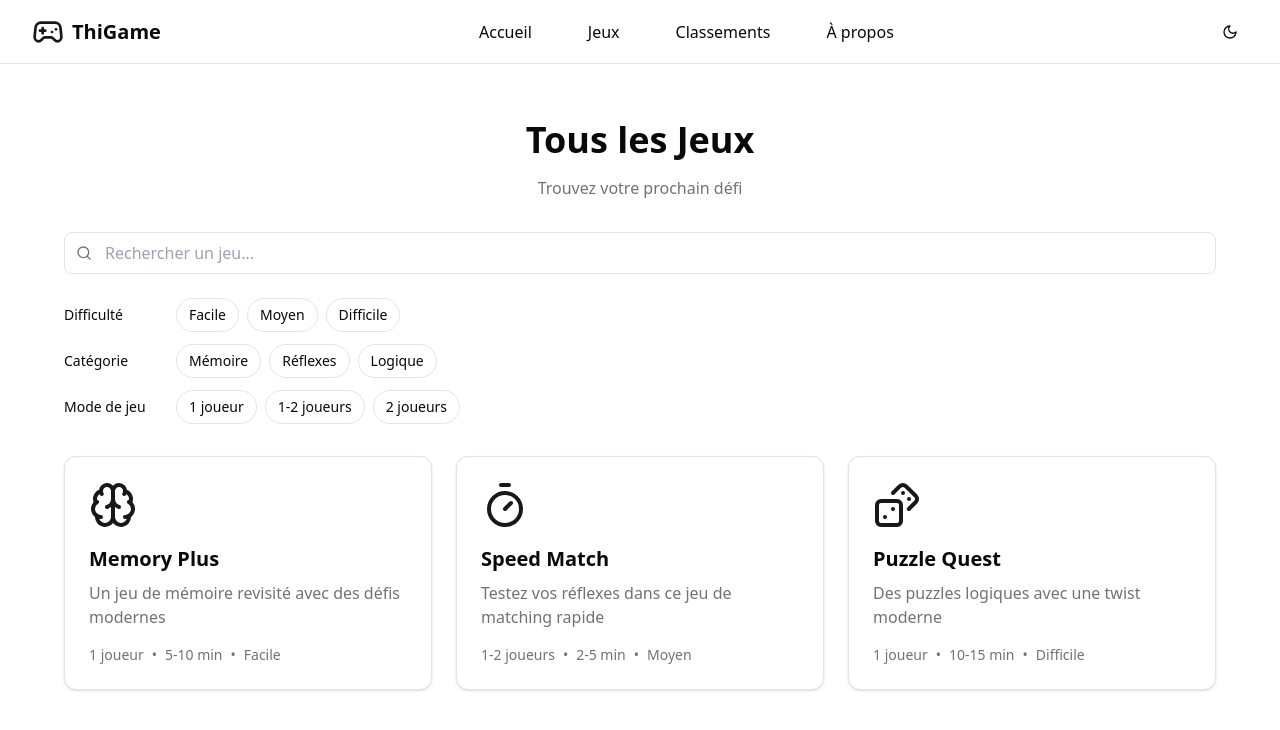
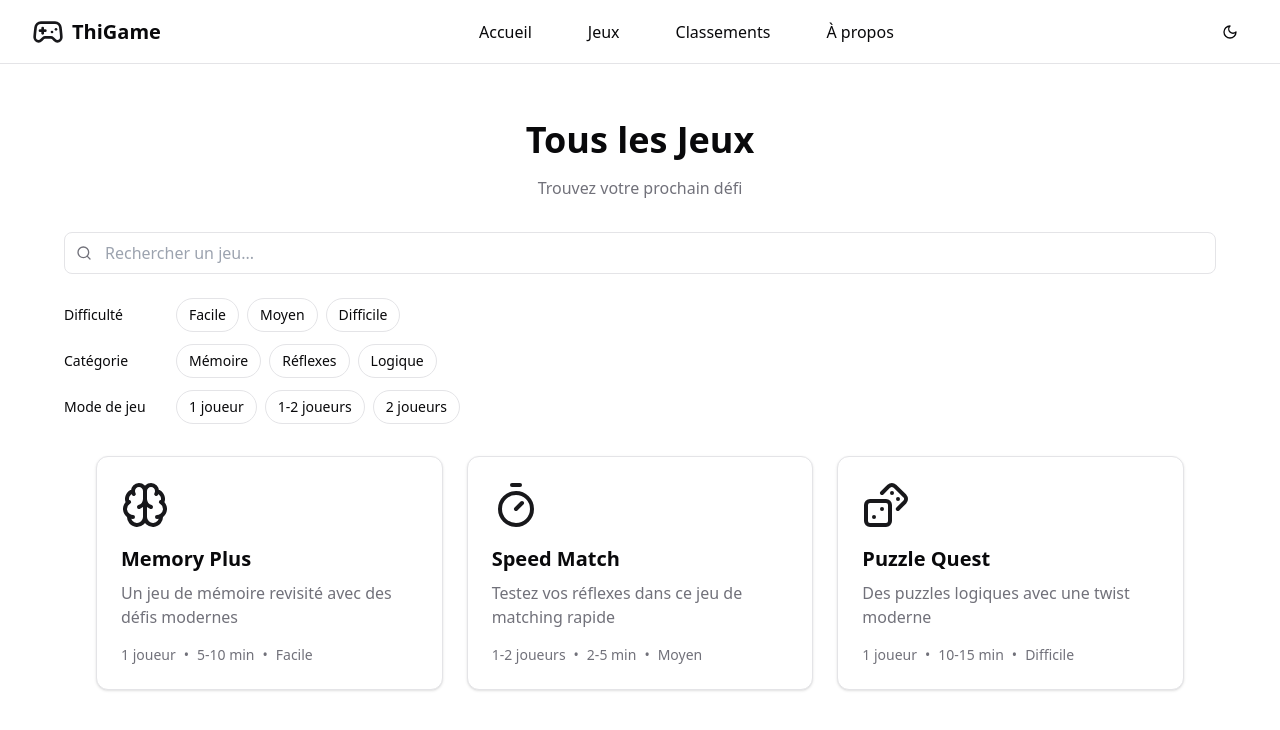
Before and after one commit to ThibaultG94/thigame, a React (Vite) app: page /games in a window 1280 px wide. Shown: the top 730 px of the page. Built offline with nearby package versions, Linux system fonts and the light colour scheme.

Commit message:
Ajout des composants FlexContainer et GridContainer pour des mises en page flexibles et en grille. Mise à jour de la page Games pour utiliser GridContainer.

```diff
--- /dev/null
+++ b/src/components/ui/layout/flex-container/FlexContainer.jsx
@@ -0,0 +1,64 @@
+import { cn } from "@/utils/cn";
+
+/**
+ * Composant conteneur flexible réutilisable pour la mise en page
+ * Fournit des configurations communes de flexbox avec une API simple
+ */
+function FlexContainer({
+  children,
+  preset = "row",
+  gap = "md",
+  className,
+  innerClassName,
+  padded = false,
+  contained = false,
+}) {
+  // Configuration des espacements
+  const gapClasses = {
+    none: "gap-0",
+    sm: "gap-2",
+    md: "gap-4",
+    lg: "gap-6",
+    xl: "gap-8",
+  };
+
+  // Configurations prédéfinies des mises en page
+  const presetClasses = {
+    row: "flex flex-row",
+    column: "flex flex-col",
+    center: "flex items-center justify-center",
+    start: "flex items-start justify-start",
+    end: "flex items-end justify-end",
+    space: "flex justify-between items-center",
+    responsive: "flex flex-col md:flex-row",
+  };
+
+  // Classes pour le conteneur externe (gère le padding et la largeur max)
+  const containerClasses = cn(
+    contained && "container mx-auto", // Centre et limite la largeur si contained=true
+    padded && "p-4", // Ajoute du padding si padded=true
+    className
+  );
+
+  // Classes pour le conteneur interne (gère la disposition flex)
+  const flexClasses = cn(
+    presetClasses[preset],
+    gapClasses[gap],
+    innerClassName
+  );
+
+  // Si contained=true, on utilise une structure à deux niveaux
+  // pour gérer correctement le padding et la largeur max
+  if (contained) {
+    return (
+      <div className={containerClasses}>
+        <div className={flexClasses}>{children}</div>
+      </div>
+    );
+  }
+
+  // Sinon, on retourne directement le conteneur flex
+  return <div className={cn(containerClasses, flexClasses)}>{children}</div>;
+}
+
+export default FlexContainer;
--- /dev/null
+++ b/src/components/ui/layout/grid-container/GridContainer.jsx
@@ -0,0 +1,69 @@
+import { cn } from "@/utils/cn";
+
+/**
+ * Convertit un nombre de colonnes en classe Tailwind grid-cols
+ */
+const getGridColsClass = (cols) => {
+  if (!cols) return "";
+  if (typeof cols === "number") return `grid-cols-${cols}`;
+  return Object.entries(cols)
+    .map(([breakpoint, value]) => {
+      if (breakpoint === "xs") return `grid-cols-${value}`;
+      return `${breakpoint}:grid-cols-${value}`;
+    })
+    .join(" ");
+};
+
+/**
+ * Composant conteneur en grille avec support responsive
+ * Utilisé pour créer des mises en page en grille cohérentes dans l'application
+ */
+function GridContainer({
+  children,
+  columns = { xs: 1, sm: 2, md: 3, lg: 4 },
+  gap = "md",
+  equalHeight = true,
+  className,
+  padded = false,
+  contained = false,
+  masonry = false,
+}) {
+  // Configuration des espacements
+  const gapClasses = {
+    none: "gap-0",
+    sm: "gap-2",
+    md: "gap-4",
+    lg: "gap-6",
+    xl: "gap-8",
+  };
+
+  // Classes pour le conteneur de grille
+  const gridClasses = cn(
+    "grid",
+    getGridColsClass(columns),
+    gapClasses[gap],
+    equalHeight && "grid-flow-row-dense",
+    masonry && "grid-masonry", // Nécessite une configuration Tailwind spécifique
+    className
+  );
+
+  // Classes pour le conteneur externe
+  const containerClasses = cn(
+    contained && "container mx-auto",
+    padded && "p-4"
+  );
+
+  // Si contained=true, on utilise une structure à deux niveaux
+  if (contained) {
+    return (
+      <div className={containerClasses}>
+        <div className={gridClasses}>{children}</div>
+      </div>
+    );
+  }
+
+  // Sinon, on retourne directement la grille
+  return <div className={cn(containerClasses, gridClasses)}>{children}</div>;
+}
+
+export default GridContainer;
--- a/src/pages/Games.jsx
+++ b/src/pages/Games.jsx
@@ -3,6 +3,7 @@ import { useNavigate } from "react-router-dom";
 import { Brain, Dices, Search, Timer } from "lucide-react";
 import { Card, CardContent } from "../components/ui/card";
 import { cn } from "@/utils/cn";
+import GridContainer from "../components/ui/layout/grid-container/GridContainer";
 
 const allGames = [
   {
@@ -168,11 +169,11 @@ export default function Games() {
         </div>
 
         {/* Grille de jeux */}
-        <div className="grid md:grid-cols-2 lg:grid-cols-3 gap-6">
+        <GridContainer columns={{ xs: 1, md: 2, lg: 3 }} gap="lg" contained>
           {filteredGames.map((game) => (
             <GameCard key={game.id} game={game} />
           ))}
-        </div>
+        </GridContainer>
 
         {filteredGames.length === 0 && (
           <div className="text-center py-12 text-muted-foreground">
```
Also changed, not shown: 1 other file (tests, documents, lock files or other folders).
